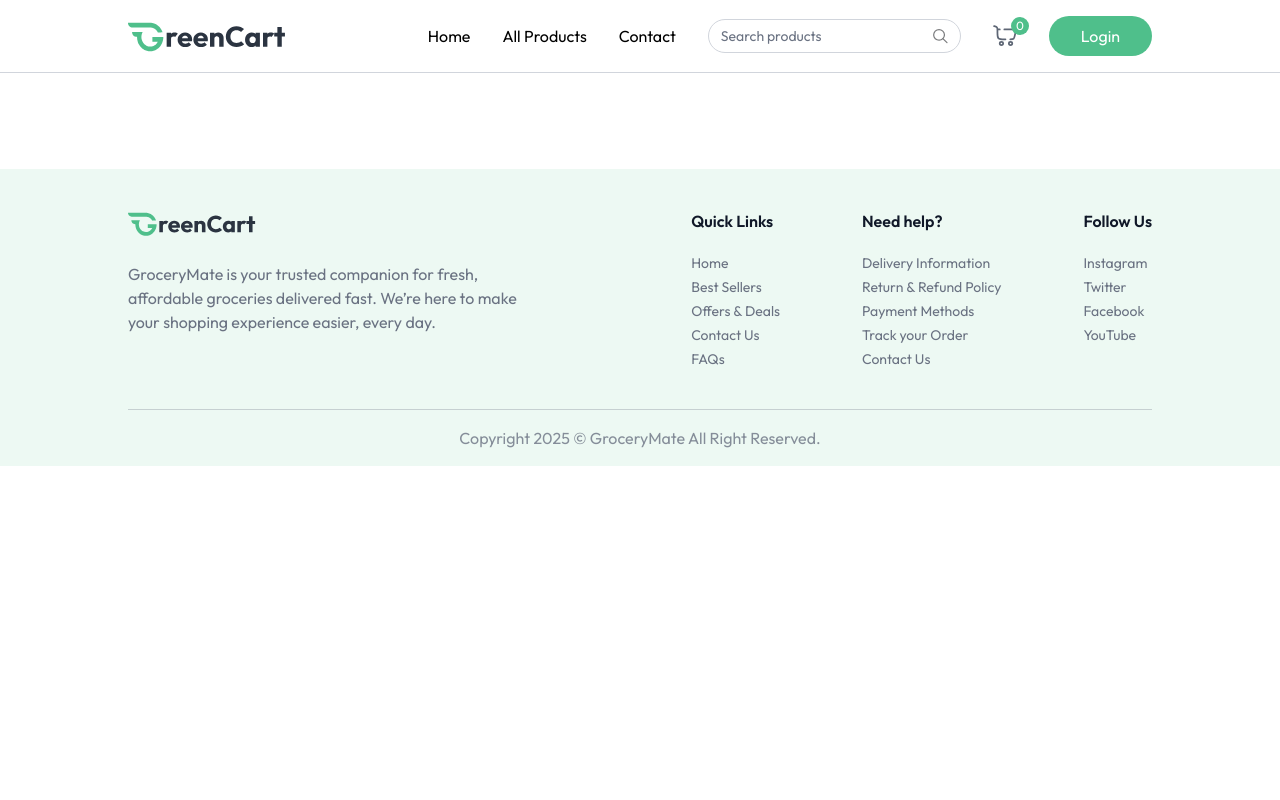
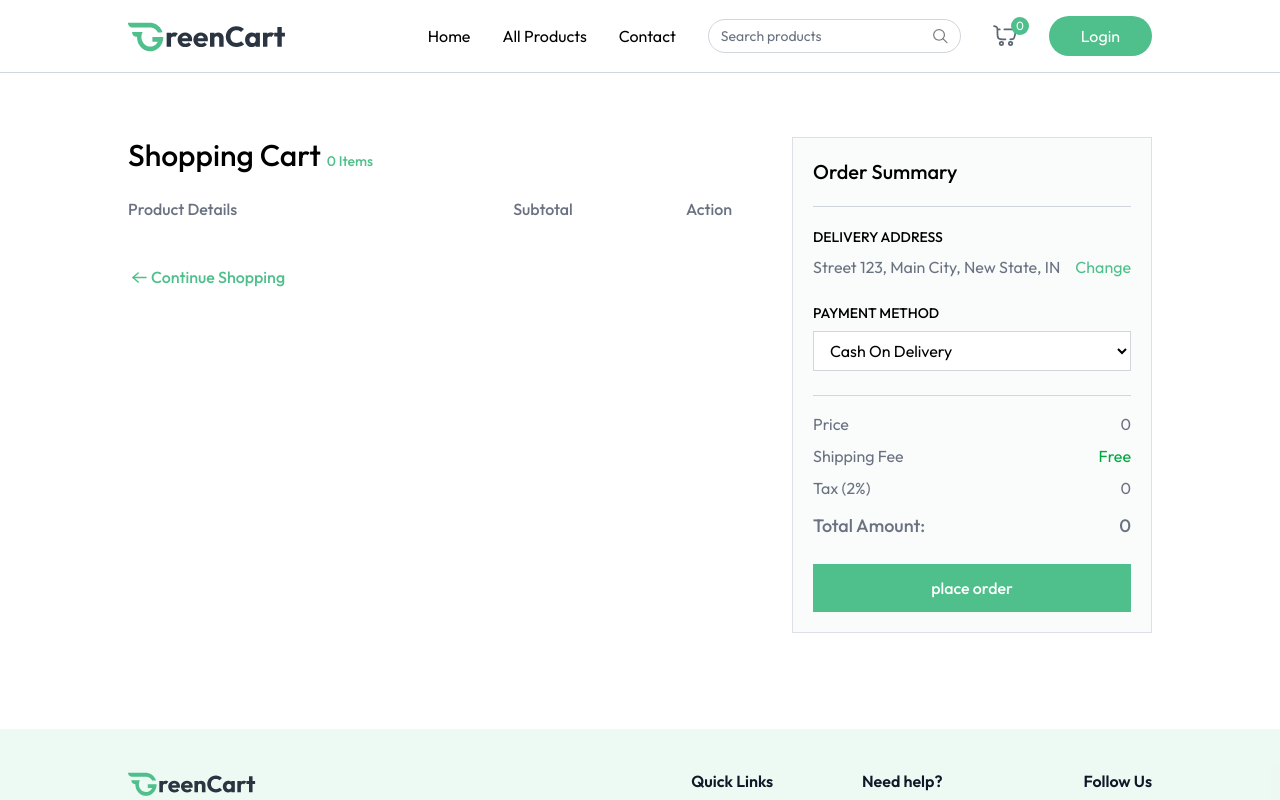
Before and after one commit to ayesorobolu/GroceryMate, a React (Vite) app in the folder Client/: page /cart in a window 1280 px wide. Shown: the top 800 px of the page. Built offline with nearby package versions, Linux system fonts and the light colour scheme.

Commit message:
Feat: added cart page

```diff
--- a/Client/src/App.jsx
+++ b/Client/src/App.jsx
@@ -9,6 +9,7 @@
 import AllProducts from './Pages/AllProducts'
 import ProductCategory from './Pages/ProductCategory'
 import ProductDetails from './Pages/ProductDetails'
+import Cart from './Pages/Cart'
 
 const App = () => {
 
@@ -27,6 +28,7 @@
           <Route path='/products' element={ <AllProducts/>} />
           <Route path='/products/:category' element={ <ProductCategory />} />
           <Route path='/products/:category/:id' element={ <ProductDetails />} />
+          <Route path='/cart' element={ <Cart/>} />
         </Routes>
       </div>
      {! isSellerPath &&  <Footer/>}
--- a/Client/src/Context/AppContext.jsx
+++ b/Client/src/Context/AppContext.jsx
@@ -74,8 +74,8 @@
             if(cartItems[items] > 0){
                 totalAmount += itemInfo.offerPrice * cartItems[items]
             }
-            return Math.floor(totalAmount*100) / 100;
         }
+        return Math.floor(totalAmount*100) / 100;
     }
 
     useEffect(()=>{
--- /dev/null
+++ b/Client/src/Pages/Cart.jsx
@@ -0,0 +1,138 @@
+import React, { use, useEffect, useState } from 'react'
+import { assets, dummyAddress } from '../assets/assets'
+import { useAppContext } from '../Context/AppContext';
+
+const Cart = () => {
+
+    const {products, navigate, currency, cartItems, removeFromCart, getCartCount, updateCartItem, getCartAmount} = useAppContext();
+    const[cartArray, setCartArray] = useState([])
+    const[addresses, setAddresses] = useState(dummyAddress)
+    const [showAddress, setShowAddress] = useState(false)
+    const [selectedAddress, setSelectedAddress] = useState(dummyAddress[0]);
+    const[paymentOption, setPaymentOption] = useState("COD")
+
+    const getCart = () =>{
+        let tempArray = []
+        for (const key in cartItems){
+            const product = products.find((item)=> item._id === key)
+            product.quantity = cartItems[key];
+            tempArray.push(product)
+        }
+        setCartArray(tempArray)
+    }
+
+    const placeOrder = async () => {
+
+    }
+
+    useEffect(()=>{
+        if(products.length > 0 && cartItems){
+            getCart()
+        }
+    },[products, cartItems])
+
+    return products.length > 0 && cartItems ? (
+        <div className="flex flex-col md:flex-row mt-16">
+            <div className='flex-1 max-w-4xl'>
+                <h1 className="text-3xl font-medium mb-6">
+                    Shopping Cart <span className="text-sm text-[var(--color-primary)]">{getCartCount()} Items</span>
+                </h1>
+
+                <div className="grid grid-cols-[2fr_1fr_1fr] text-gray-500 text-base font-medium pb-3">
+                    <p className="text-left">Product Details</p>
+                    <p className="text-center">Subtotal</p>
+                    <p className="text-center">Action</p>
+                </div>
+
+                {cartArray.map((product, index) => (
+                    <div key={index} className="grid grid-cols-[2fr_1fr_1fr] text-gray-500 items-center text-sm md:text-base font-medium pt-3">
+                        <div className="flex items-center md:gap-6 gap-3">
+                            <div onClick={()=> {navigate(`/products/${product.category.toLowerCase()}/${product._id}`); scrollTo(0,0)}} className="cursor-pointer w-24 h-24 flex items-center justify-center border border-gray-300 rounded">
+                                <img className="max-w-full h-full object-cover" src={product.image[0]} alt={product.name} />
+                            </div>
+                            <div>
+                                <p className="hidden md:block font-semibold">{product.name}</p>
+                                <div className="font-normal text-gray-500/70">
+                                    <p>Weight: <span>{product.weight || "N/A"}</span></p>
+                                    <div className='flex items-center'>
+                                        <p>Qty:</p>
+                                        <select onChange={e => updateCartItem(product._id, Number(e.target.value))} value={cartItems[product._id]} className='outline-none'>
+                                            {Array(cartItems[product._id] > 9 ? cartItems[product._id] : 9).fill('').map((_, index) => (
+                                                <option key={index} value={index + 1}>{index + 1}</option>
+                                            ))}
+                                        </select>
+                                    </div>
+                                </div>
+                            </div>
+                        </div>
+                        <p className="text-center">{currency}{product.offerPrice * product.quantity}</p>
+                        <button onClick={()=> removeFromCart(product._id)} className="cursor-pointer mx-auto">
+                            <img src={assets.remove_icon} alt="remove" className='inline-block w-6 h-6' />
+                        </button>
+                    </div>)
+                )}
+
+                <button onClick={()=> {navigate("/products"); scrollTo(0,0) }} className="group cursor-pointer flex items-center mt-8 gap-2 text-[var(--color-primary)] font-medium">
+                    <img src={assets.arrow_right_icon_colored} alt="" className='group-hover: translate-x-1 transition' />
+                    Continue Shopping
+                </button>
+
+            </div>
+
+            <div className="max-w-[360px] w-full bg-gray-100/40 p-5 max-md:mt-16 border border-gray-300/70">
+                <h2 className="text-xl md:text-xl font-medium">Order Summary</h2>
+                <hr className="border-gray-300 my-5" />
+
+                <div className="mb-6">
+                    <p className="text-sm font-medium uppercase">Delivery Address</p>
+                    <div className="relative flex justify-between items-start mt-2">
+                        <p className="text-gray-500">{selectedAddress ? `${selectedAddress.street}, ${selectedAddress.city}, ${selectedAddress.state}, ${selectedAddress.country}` : "No address found"}</p>
+                        <button onClick={() => setShowAddress(!showAddress)} className="text-[var(--color-primary)] hover:underline cursor-pointer">
+                            Change
+                        </button>
+                        {showAddress && (
+                            <div className="absolute top-12 py-1 bg-white border border-gray-300 text-sm w-full">
+                                { addresses.map((address, index)=>  ( <p onClick={() => {setSelectedAddress(address); setShowAddress(false)}} className="text-gray-500 p-2 hover:bg-gray-100">
+                                    {address.street}, {address.city}, {address.state}, {address.country}
+                                </p> )) }
+
+                                <p onClick={() => navigate("/add-address")} className="text-[var(--color-primary)] text-center cursor-pointer p-2 hover:bg-[var(--color-primary/10)]">
+                                    Add address
+                                </p>
+                            </div>
+                        )}
+                    </div>
+
+                    <p className="text-sm font-medium uppercase mt-6">Payment Method</p>
+
+                    <select onChange={e => setPaymentOption(e.target.value)} className="w-full border border-gray-300 bg-white px-3 py-2 mt-2 outline-none">
+                        <option value="COD">Cash On Delivery</option>
+                        <option value="Online">Online Payment</option>
+                    </select>
+                </div>
+
+                <hr className="border-gray-300" />
+
+                <div className="text-gray-500 mt-4 space-y-2">
+                    <p className="flex justify-between">
+                    <span>Price</span><span>{currency}{getCartAmount()}</span>
+                    </p>
+                    <p className="flex justify-between">
+                        <span>Shipping Fee</span><span className="text-green-600">Free</span>
+                    </p>
+                    <p className="flex justify-between">
+                        <span>Tax (2%)</span><span>{currency}{getCartAmount() * 2 / 100}</span>
+                    </p>
+                    <p className="flex justify-between text-lg font-medium mt-3">
+                        <span>Total Amount:</span><span> {currency} {getCartAmount() + getCartAmount() * 2 / 100} </span>
+                    </p>
+                </div>
+
+                <button onClick={placeOrder} className="w-full py-3 mt-6 cursor-pointer bg-[var(--color-primary)] text-white font-medium hover:bg-[var(--color-primary-dull)] transition">
+                    {paymentOption === "COD" ? "place order" : "proceed to Checkout"}
+                </button>
+            </div>
+        </div>
+    ) : null
+}
+export default Cart
```
